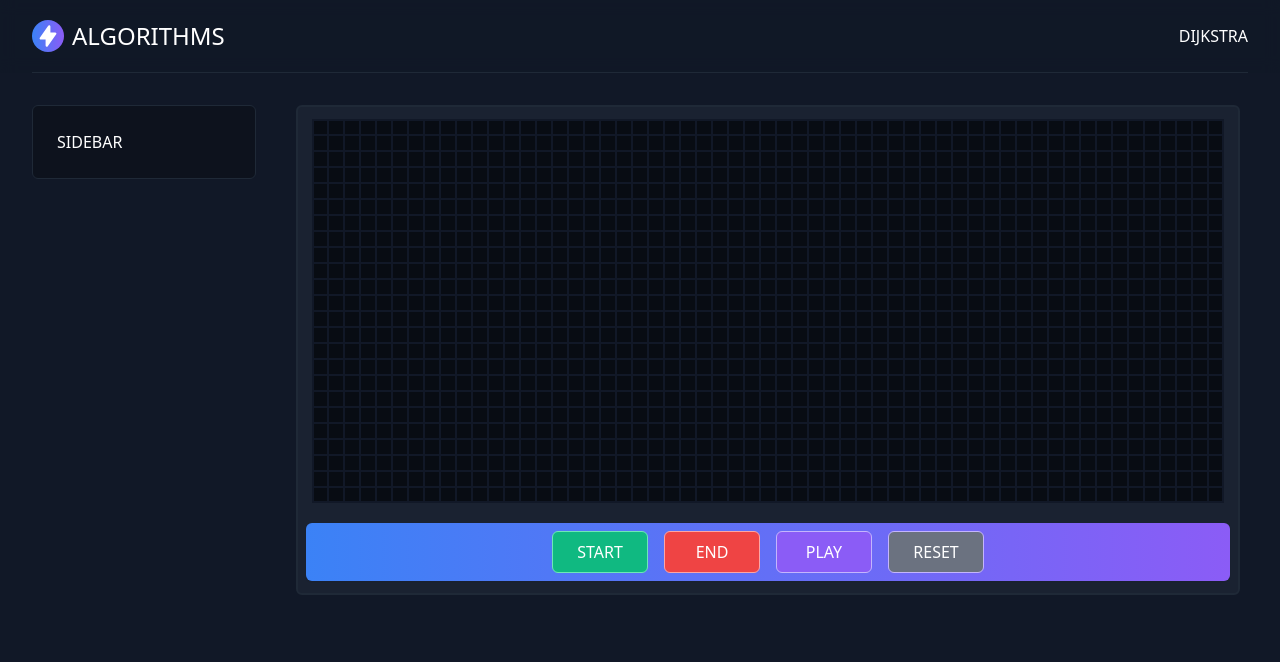
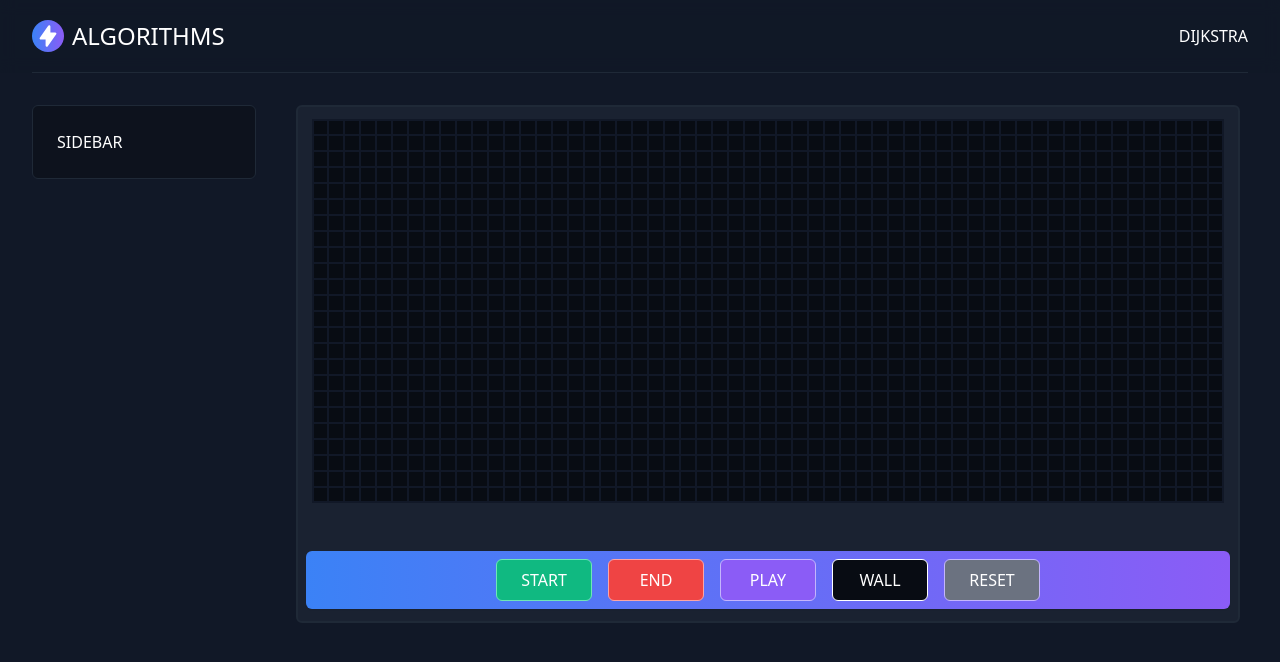
Before and after one commit to Squshy/algorithm-showcase, a Next.js app in the folder client/: page / in a window 1280 px wide. Shown: the top 662 px of the page. Built offline with nearby package versions, Linux system fonts and the light colour scheme.

Commit message:
walls working

```diff
--- a/client/classes/Graph.ts
+++ b/client/classes/Graph.ts
@@ -65,6 +65,7 @@ export class Graph {
 
     while (minHeap.isEmpty() === false) {
       const closestNode = minHeap.extractMin();
+      if(closestNode.isWall) continue;
       visitedNodes.push(closestNode);
 
       if (closestNode.isEnd) {
--- a/client/classes/Heap.ts
+++ b/client/classes/Heap.ts
@@ -106,7 +106,7 @@ export class Heap {
     // remove last element we just swapped
     this.nodes.length--;
     this.heapifyDown();
-    minValue.visited = true;
+    if (minValue.isWall === false) minValue.visited = true;
 
     return minValue;
   }
--- a/client/components/grid/Grid.tsx
+++ b/client/components/grid/Grid.tsx
@@ -8,6 +8,8 @@ import { GridNode } from "./GridNode";
 const NODE_TO_SET = {
   START: "START",
   END: "END",
+  WALL: "WALL",
+  WEIGHT: "WEIGHT",
 };
 
 const PX_IN_REM = 16;
@@ -17,6 +19,17 @@ interface GridProps {}
 interface GridDimensions {
   rows: number;
   cols: number;
+}
+
+interface StartEndNodes {
+  start: {
+    row: number;
+    col: number;
+  } | null;
+  end: {
+    row: number;
+    col: number;
+  } | null;
 }
 
 export const Grid: React.FC<GridProps> = ({}) => {
@@ -30,6 +43,11 @@ export const Grid: React.FC<GridProps> = ({}) => {
   const [graph, setGraph] = useState<Graph>();
   const [nodes, setNodes] = useState<Array<Array<Node>>>([[]]);
   const [nodeToSet, setNodeToSet] = useState(NODE_TO_SET.START);
+  const [startEndNodes, setStartEndNodes] = useState<StartEndNodes>({
+    start: null,
+    end: null,
+  });
+  const [error, setError] = useState<string | null>(null);
 
   const createGrid = useCallback((maxRows: number, maxCols: number) => {
     const newGraph = new Graph(maxRows, maxCols);
@@ -53,7 +71,6 @@ export const Grid: React.FC<GridProps> = ({}) => {
     }
     setGraph(newGraph);
     setNodes(allNodes);
-    console.log("Set new dudes");
   }, []);
 
   useEffect(() => {
@@ -75,35 +92,76 @@ export const Grid: React.FC<GridProps> = ({}) => {
       createGrid(newGrid.rows, newGrid.cols);
       setGridDimensions(newGrid);
       setLoadingGrid(false);
+      setError(null);
     }, 250);
   }, [width, height, createGrid]);
 
   const onGridNodeClick = (node: Node) => {
     const allNodes = [...nodes];
     const currentNode = allNodes[node.row][node.col];
+
     switch (nodeToSet) {
       case NODE_TO_SET.START:
+        if (startEndNodes.start) {
+          const { row, col } = startEndNodes.start;
+          allNodes[row][col].isStart = false;
+          allNodes[row][col].distance = Infinity;
+          allNodes[row][col].weight = 0;
+        }
+        setStartEndNodes((prevState) => {
+          return { ...prevState, start: { row: node.row, col: node.col } };
+        });
+
         currentNode.isStart = true;
         currentNode.distance = 0;
         break;
+
       case NODE_TO_SET.END:
+        if (startEndNodes.end) {
+          const { row, col } = startEndNodes.end;
+          allNodes[row][col].isEnd = false;
+          allNodes[row][col].distance = Infinity;
+          allNodes[row][col].weight = 0;
+        }
+        setStartEndNodes((prevState) => {
+          return { ...prevState, end: { row: node.row, col: node.col } };
+        });
+
         currentNode.isEnd = true;
         currentNode.distance = Infinity;
         break;
+
+      case NODE_TO_SET.WALL:
+        currentNode.isWall = !currentNode.isWall;
+        console.log(currentNode)
+        break;
     }
+
     setNodes(allNodes);
   };
 
   const resetGrid = () => {
     createGrid(gridDimensions.rows, gridDimensions.cols);
+    setStartEndNodes({ start: null, end: null });
   };
 
   const startAlgo = () => {
-    if (!graph) return; // throw err l8r
+    if (!graph) {
+      setError("Game error, please refresh.");
+      return;
+    }
+    if (startEndNodes.start === null || startEndNodes.end === null) {
+      setError("You must select a start and an end node.");
+      return;
+    }
+    if (error !== null) return;
     const algoNodes = graph.dijkstra(nodes);
-    if (!algoNodes) return; // throw err l8r
+    if (!algoNodes) {
+      setError("Game error, please refresh.");
+      return;
+    }
     const sNodes = [...nodes];
-    for (let node of algoNodes!) {
+    for (let node of algoNodes) {
       sNodes[node.row][node.col] = node;
     }
     setNodes(sNodes);
@@ -141,7 +199,7 @@ export const Grid: React.FC<GridProps> = ({}) => {
   return (
     <>
       <div
-        className={`w-full px-2 py-3 border-gray-800 border-2 rounded-md bg-gray-700 bg-opacity-25`}
+        className={`w-full px-2 py-3 border-gray-800 border-2 rounded-md bg-gray-700 bg-opacity-25 space-y-4`}
       >
         <div
           className={`w-full flex flex-wrap h-96 justify-center`}
@@ -154,9 +212,16 @@ export const Grid: React.FC<GridProps> = ({}) => {
           )}
         </div>
         <div
-          className={`mt-5 bg-gradient-to-r from-blue-500 to-purple-500 w-full p-2 rounded-md items-center justify-center shadow-sm`}
+          className={`h-4 text-red-500 text-center items-center flex justify-center`}
         >
-          <div className={`flex flex-row flex-wrap -mx-2 justify-center items-center`}>
+          <p aria-label={`game error`}>{error && error}</p>
+        </div>
+        <div
+          className={`bg-gradient-to-r from-blue-500 to-purple-500 w-full p-2 rounded-md items-center justify-center shadow-sm`}
+        >
+          <div
+            className={`flex flex-row flex-wrap -mx-2 justify-center items-center`}
+          >
             <button
               className={`p-2 bg-green-500 border-green-300 border w-24 rounded-md hover:bg-opacity-75 transition duration-150 ease-in-out mx-2`}
               onClick={() => setNodeToSet(NODE_TO_SET.START)}
@@ -177,6 +242,12 @@ export const Grid: React.FC<GridProps> = ({}) => {
             </button>
 
             <button
+              className={`p-2 bg-black-50 border-white border w-24 rounded-md hover:bg-opacity-75 transition duration-150 ease-in-out mx-2`}
+              onClick={() => setNodeToSet(NODE_TO_SET.WALL)}
+            >
+              WALL
+            </button>
+            <button
               className={`p-2 bg-gray-500 border-purple-300 border w-24 rounded-md hover:bg-opacity-75 transition duration-150 ease-in-out mx-2`}
               onClick={() => resetGrid()}
             >
--- a/client/components/grid/GridNode.tsx
+++ b/client/components/grid/GridNode.tsx
@@ -37,6 +37,7 @@ export const GridNode: React.FC<GridNodeProps> = ({
       }
       ${node.isStart && "bg-green-500"}
       ${node.isEnd && "bg-red-500"}
+      ${node.isWall && "bg-white"}
       transform duration-150 ease-in-out hover:scale-125 hover:bg-gray-800 hover:border-2 hover:border-gray-400 hover:z-50`}
     ></div>
   );
--- a/client/pages/index.tsx
+++ b/client/pages/index.tsx
@@ -2,10 +2,8 @@ import type { NextPage } from "next";
 import { Grid } from "../components/grid/Grid";
 import { Nav } from "../components/nav/Nav";
 import { SideBar } from "../components/nav/sidebar/Sidebar";
-import { TestGraph, TestHeap } from "../helper";
 
 const Home: NextPage = () => {
-  TestHeap();
   return (
     <div className={`font-sans antialiased`}>
       <Nav />
--- a/client/tailwind.config.js
+++ b/client/tailwind.config.js
@@ -36,11 +36,11 @@ module.exports = {
           },
           "75%": {
             transform: "scale(1.2)",
-            backgroundColor: colors.purple[600],
+            backgroundColor: colors.purple[800],
           },
           "100%": {
             transform: "scale(1.0)",
-            backgroundColor: colors.purple[800],
+            backgroundColor: colors.purple[600],
           },
         },
         finalPath: {
@@ -56,7 +56,7 @@ module.exports = {
           },
           "100%": {
             transform: "scale(1.0)",
-            backgroundColor: colors.blue[300],
+            backgroundColor: colors.blue[500],
           },
         },
       },
```
